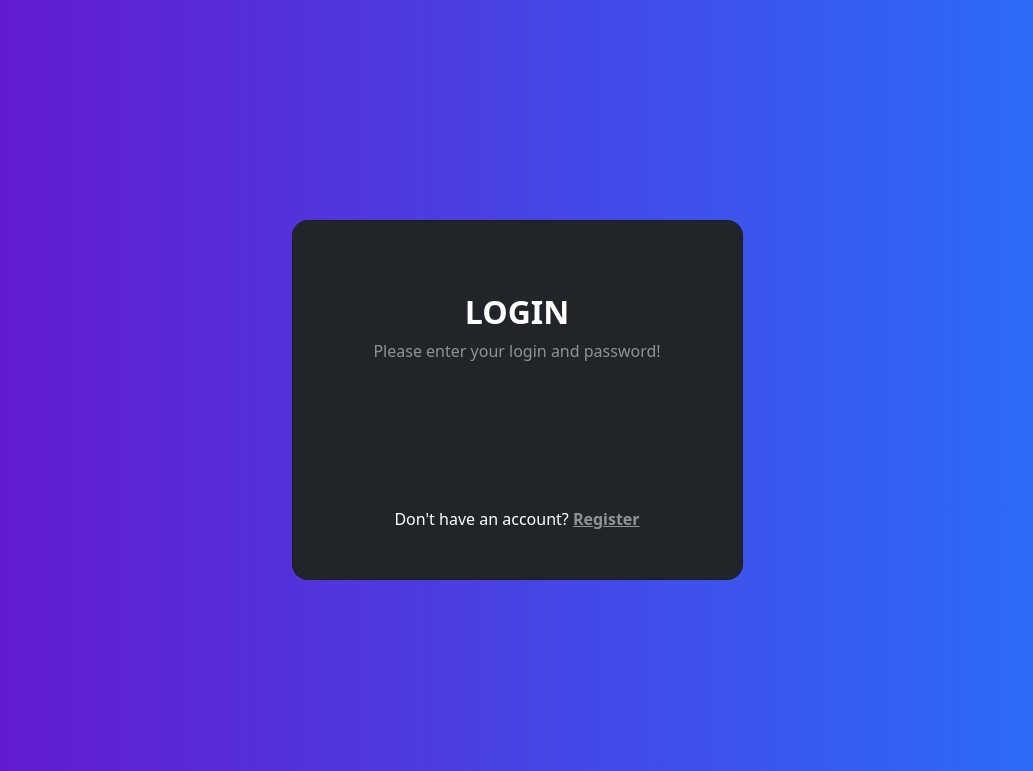
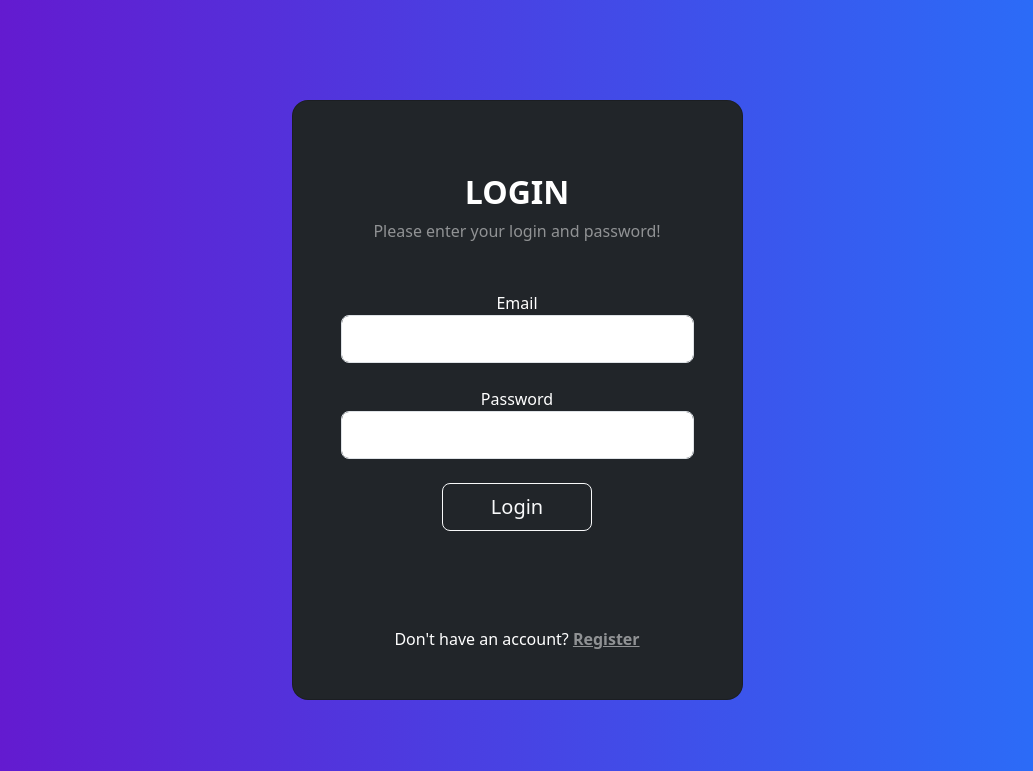
Before and after one commit to Clive-Nyaga/Flask-Video-Conferencing-App, a Flask app: page /login in a window 1280 px wide. Shown: the top 771 px of the page, without its empty margins (123-1156 px from the left). Run offline with Flask 3, Linux system fonts and the light colour scheme.

Commit message:
Sets up input fields for the registration and login forms

```diff
--- a/app.py
+++ b/app.py
@@ -1,5 +1,23 @@
 from flask import Flask, render_template, request
+from flask_wtf import FlaskForm
+from wtforms import StringField, PasswordField, SubmitField, EmailField
+from wtforms.validators import DataRequired, Length
+
 app = Flask(__name__)
+app.config['SECRET_KEY'] = 'my_secret_key'
+
+class RegistrationForm(FlaskForm):
+    email = EmailField('Email', validators=[DataRequired()])
+    first_name = StringField('First Name', validators=[DataRequired()])
+    last_name = StringField('Last Name', validators=[DataRequired()])
+    username = StringField('Username', validators=[DataRequired(), Length(min=4, max=20)])
+    password = PasswordField('Password', validators=[DataRequired(), Length(min=8, max=20)])
+    # submit = SubmitField('Register')
+
+class LoginForm(FlaskForm):
+    email = EmailField('Email', validators=[DataRequired()])
+    password = PasswordField('Password', validators=[DataRequired()])
+    # submit = SubmitField('Login')
 
 @app.route('/')
 def home():
@@ -7,11 +25,13 @@ def home():
 
 @app.route("/login")
 def login():
-    return render_template("login.html")
+    form = LoginForm()
+    return render_template("login.html", form=form)
 
 @app.route("/register")
 def register():
-    return render_template("register.html")
+    form = RegistrationForm()
+    return render_template("register.html", form=form)
 
 if __name__ == '__main__':
     app.run(debug=True)
--- a/templates/login.html
+++ b/templates/login.html
@@ -6,6 +6,18 @@
     <div class="mb-md-5 mt-md-4 pb-5">
         <h2 class="fw-bold mb-2 text-uppercase">Login</h2>
         <p class="text-white-50 mb-5">Please enter your login and password!</p>
+
+    <form action="{{ url_for('login') }}" method="POST">
+        {{ form.csrf_token }}
+        {{ form.hidden_tag() }}
+
+        <div class="form-outline form-white mb-4">
+            {{ form.email.label }} {{ form.email(class="form-control form-control-lg", id="email") }}<br>
+            {{ form.password.label }} {{ form.password(class="form-control form-control-lg", id="password") }}
+        </div>
+
+        <button class="btn btn-outline-light btn-lg px-5" type="submit">Login</button>
+    </form>
     </div>
 
 <div><p class="mb-0">Don't have an account? <a href="{{url_for('register')}}" class="text-white-50 fw-bold">Register</a></p></div>
```
Also changed, not shown: templates/register.html (+15 -0 lines).
